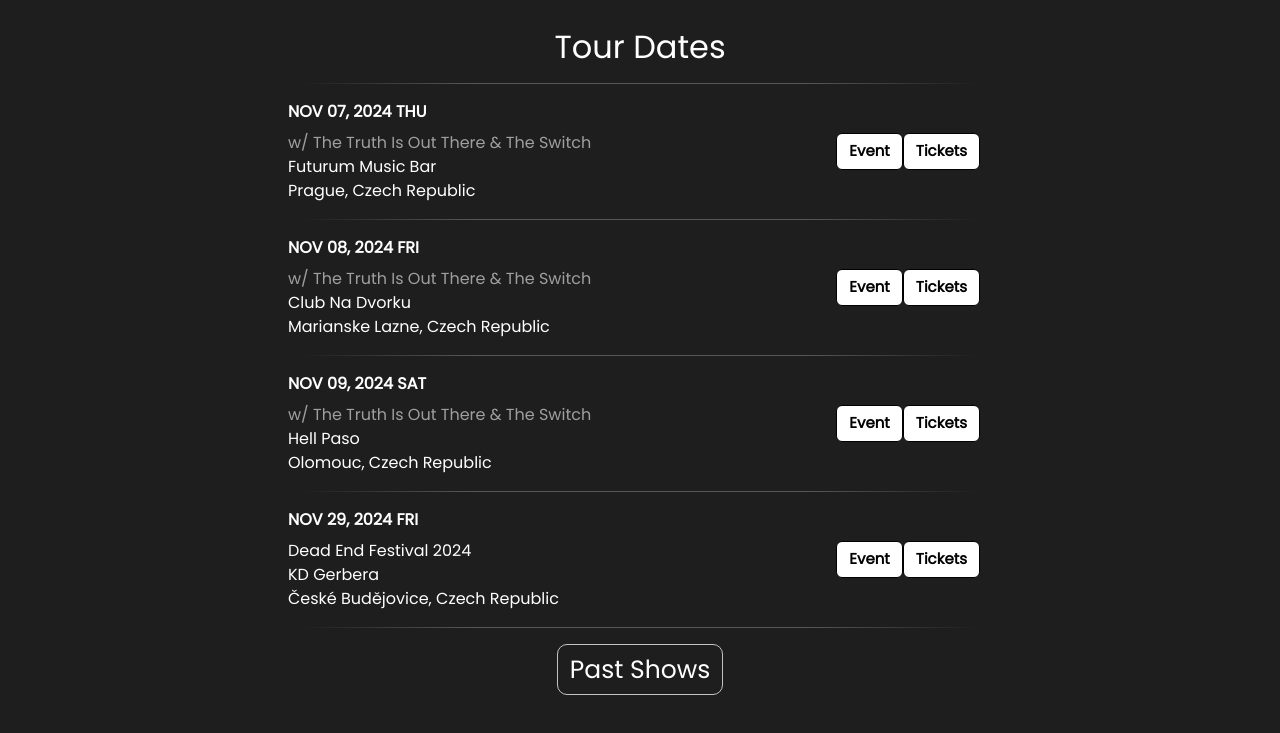
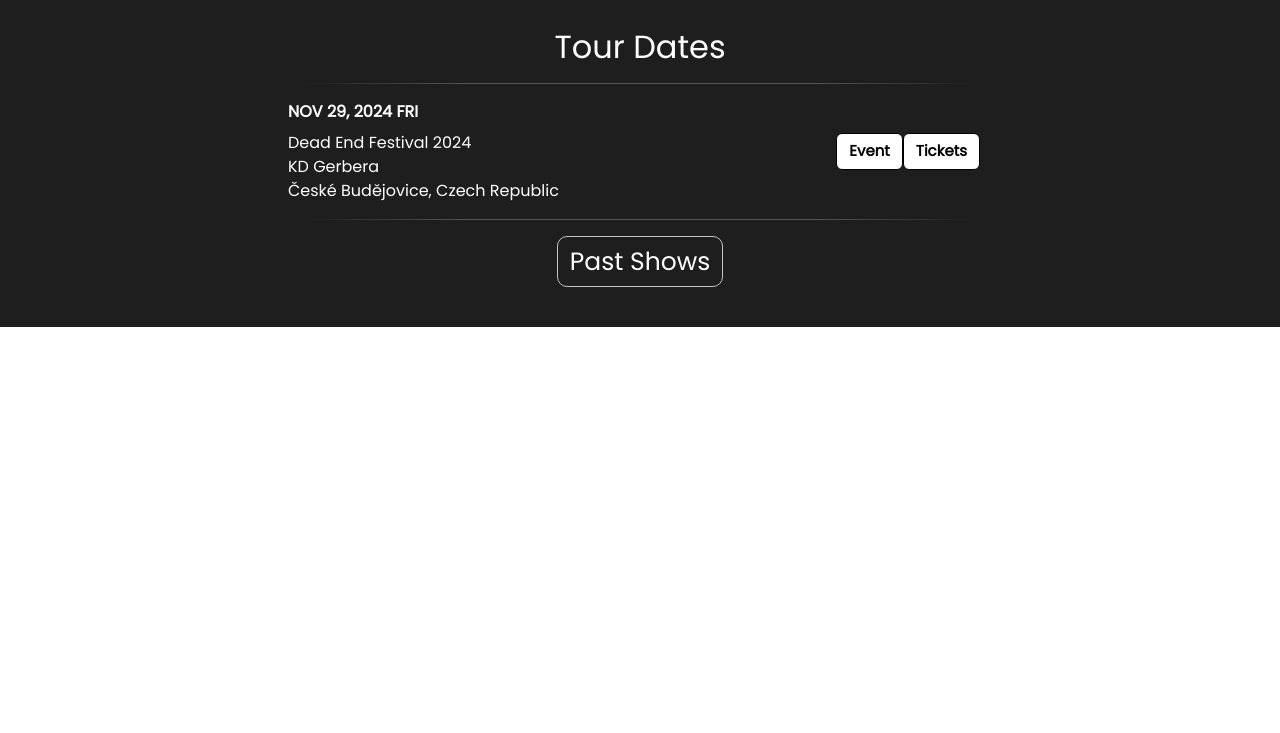
Before and after one commit to Hardell/hardell.github.io, a plain HTML site: page index.html in a window 1280 px wide. Shown: the part 867-1600 px from the top of the page. After the commit the page ends 1194 px from the top, so only its background shows below. Drawn offline with nearby package versions, Linux system fonts and the light colour scheme.

Commit message:
dates update

```diff
--- a/index.html
+++ b/index.html
@@ -63,58 +63,6 @@
 					<hr class="hr hr-blurry" />
 					<div class="row">
 						<div class="col">
-							<div class="row date">NOV 07, 2024 THU</div>
-							<div class="row support">w/ The Truth Is Out There & The Switch</div>
-							<div class="row">Futurum Music Bar</div>
-							<div class="row">Prague, Czech Republic</div>
-						</div>
-						<div class="col ticket-buttons d-flex justify-content-end">
-							<a href="https://www.facebook.com/events/1162008878214660">
-								<button class="btn btn-success">Event</button>
-							</a>
-							<a href="https://www.smsticket.cz/vstupenky/48238-the-switch-ttiot-fall-tour-2024-ions-futurum-music-bar-praha-the-truth-is-out-there">
-								<button class="btn btn-primary">Tickets</button>
-							</a>
-						</div>
-
-					</div>
-					<hr class="hr hr-blurry" />
-					<div class="row">
-						<div class="col">
-							<div class="row date">NOV 08, 2024 FRI</div>
-							<div class="row support">w/ The Truth Is Out There & The Switch</div>
-							<div class="row">Club Na Dvorku</div>
-							<div class="row">Marianske Lazne, Czech Republic</div>
-						</div>
-						<div class="col ticket-buttons d-flex justify-content-end">
-							<a href="https://www.facebook.com/events/432686813133941/">
-								<button class="btn btn-success">Event</button>
-							</a>
-							<a href="https://www.smsticket.cz/vstupenky/48240-the-switch-ttiot-fall-tour-2024-ions-na-dvorku-marianske-lazne-the-truth-is-out-there">
-								<button class="btn btn-primary">Tickets</button>
-							</a>
-						</div>
-					</div>
-					<hr class="hr hr-blurry" />
-					<div class="row">
-						<div class="col">
-							<div class="row date">NOV 09, 2024 SAT</div>
-							<div class="row support">w/ The Truth Is Out There & The Switch</div>
-							<div class="row">Hell Paso</div>
-							<div class="row">Olomouc, Czech Republic</div>
-						</div>
-						<div class="col ticket-buttons d-flex justify-content-end">
-							<a href="https://www.facebook.com/events/1644016716141290">
-								<button class="btn btn-success">Event</button>
-							</a>
-							<a href="https://www.smsticket.cz/vstupenky/48241-the-switch-ttiot-fall-tour-2024-ions-hellpaso-music-club-olomouc-the-truth-is-out-there">
-								<button class="btn btn-primary">Tickets</button>
-							</a>
-						</div>
-					</div>
-					<hr class="hr hr-blurry" />
-					<div class="row">
-						<div class="col">
 							<div class="row date">NOV 29, 2024 FRI</div>
 							<div class="row">Dead End Festival 2024</div>
 							<div class="row">KD Gerbera</div>
@@ -136,6 +84,20 @@
 						Past Shows
 					</a>
 					<div id="pastShows" class="collapse">
+						<hr class="hr hr-blurry" />
+						<div class="row">
+							<div class="col date">NOV 9, 2024</div>
+							<div class="col">Hell Paso</div>
+							<div class="col support">The Truth Is Out There, Stellar Bay</div>
+							<div class="col">Olomouc, Czech Republic</div>
+						</div>
+						<hr class="hr hr-blurry" />
+						<div class="row">
+							<div class="col date">NOV 7, 2024</div>
+							<div class="col">Futurum Music Bar</div>
+							<div class="col support">The Switch, The Truth Is Out There</div>
+							<div class="col">Prague, Czech Republic</div>
+						</div>
 						<hr class="hr hr-blurry" />
 						<div class="row">
 							<div class="col date">OCT 27, 2024</div>
```
